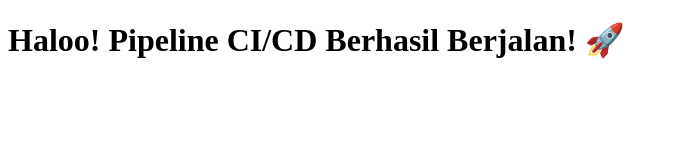
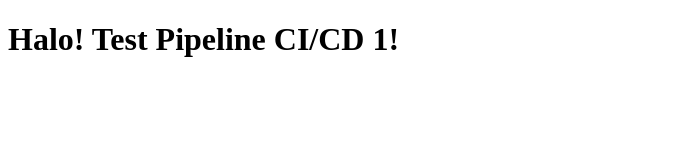
Before and after one commit to kim25222/praktikum-cicd, a plain HTML site: page index.html in a window 1280 px wide. Shown: the whole page, without its empty margins (0-678 px from the left). Drawn offline with Linux system fonts and the light colour scheme.

Commit message:
Update greeting message in index.html

```diff
--- a/index.html
+++ b/index.html
@@ -4,6 +4,6 @@
     <title>Praktikum CI/CD</title>
   </head>
   <body>
-    <h1>Haloo! Pipeline CI/CD Berhasil Berjalan! 🚀</h1>
+    <h1>Halo! Test Pipeline CI/CD 1! </h1>
   </body>
 </html>
```
